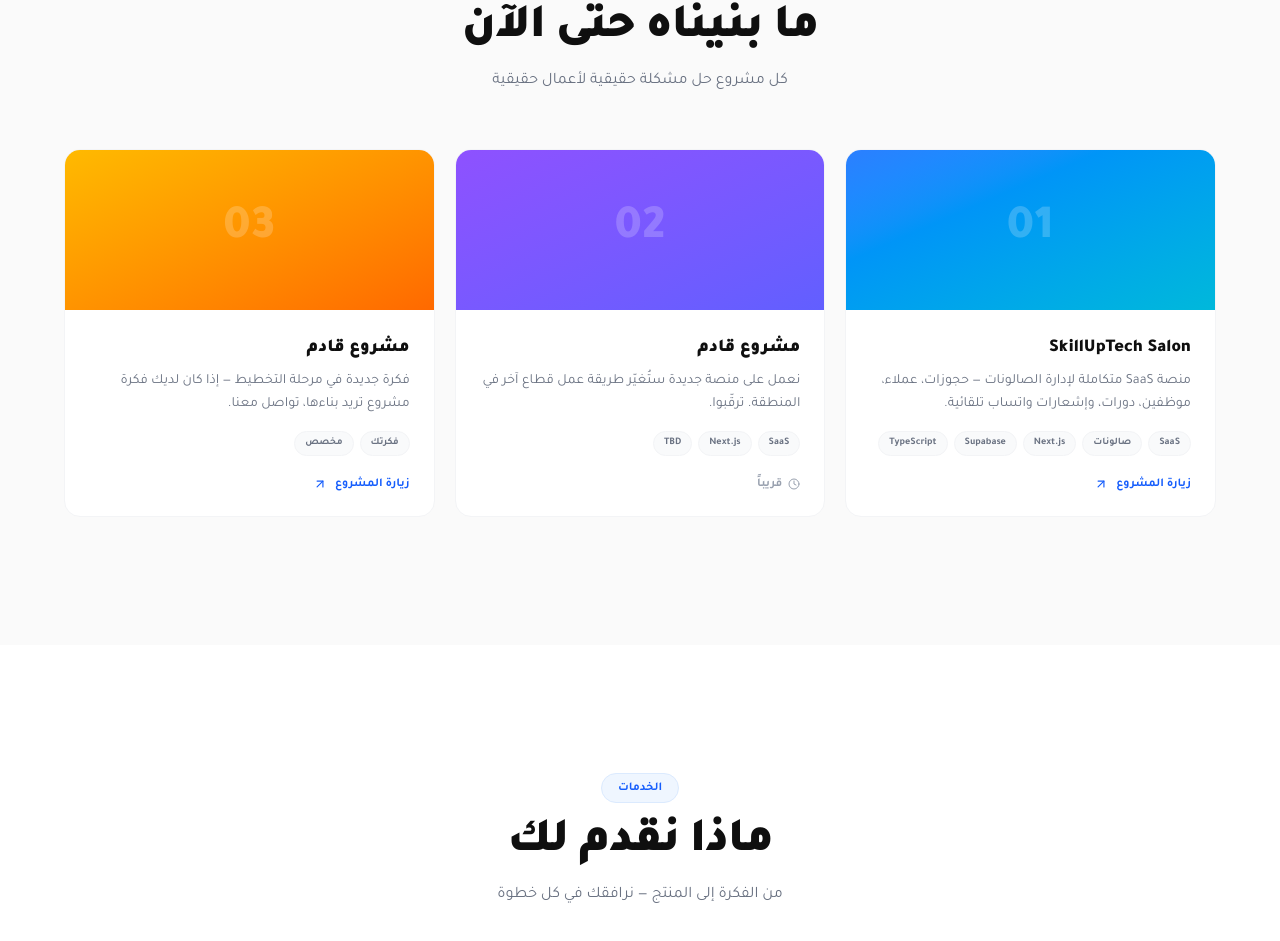
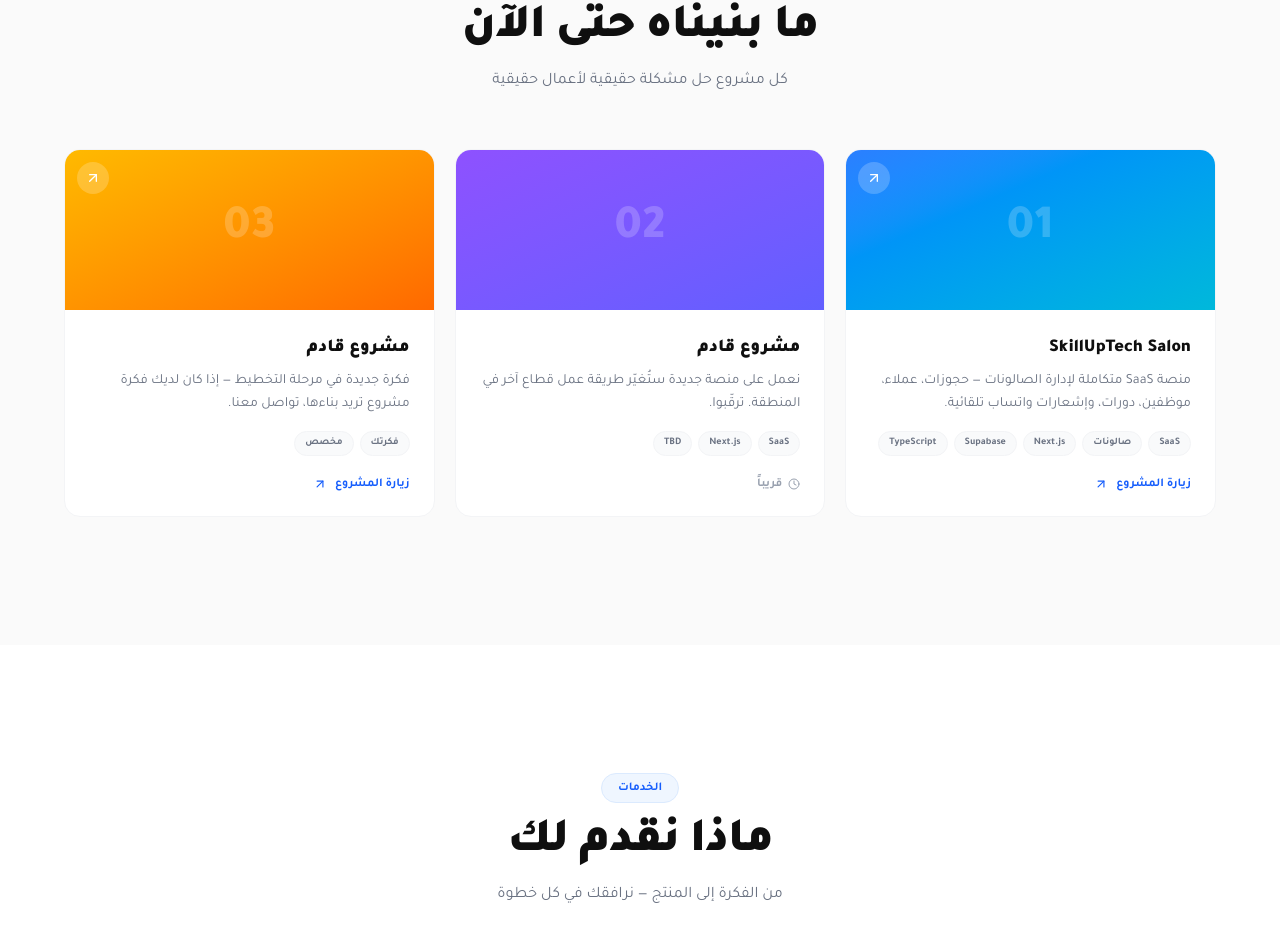
Before and after one commit to nian2215/skilluptech-profile, a Next.js app: page / in a window 1280 px wide. Shown: the part 1806-2747 px from the top of the page. Built offline with nearby package versions, Linux system fonts and the light colour scheme; no server answers.

Commit message:
fix: make entire project card clickable with arrow icon on image

```diff
--- a/src/components/ProjectsSection.tsx
+++ b/src/components/ProjectsSection.tsx
@@ -24,15 +24,26 @@ type Project = {
 }
 
 function ProjectCard({ project }: { project: Project }) {
+  const Wrapper = project.live ? motion.a : motion.div
+  const wrapperProps = project.live
+    ? { href: project.href, target: '_blank', rel: 'noopener noreferrer' }
+    : {}
+
   return (
-    <motion.div
+    <Wrapper
+      {...(wrapperProps as object)}
       variants={fadeUp}
       whileHover={{ y: -4 }}
       transition={{ type: 'spring', stiffness: 300, damping: 20 }}
-      className="group flex flex-col rounded-2xl border border-gray-100 bg-white hover:border-gray-200 hover:shadow-md transition-all duration-300 overflow-hidden"
+      className="group flex flex-col rounded-2xl border border-gray-100 bg-white hover:border-gray-200 hover:shadow-md transition-all duration-300 overflow-hidden cursor-pointer"
     >
-      <div className={`h-40 ${project.color} flex items-center justify-center`}>
+      <div className={`h-40 ${project.color} flex items-center justify-center relative`}>
         <span className="text-5xl font-black text-white/20 select-none">{project.label}</span>
+        {project.live && (
+          <div className="absolute top-3 end-3 w-8 h-8 rounded-full bg-white/20 flex items-center justify-center">
+            <ArrowUpRight size={16} className="text-white" />
+          </div>
+        )}
       </div>
 
       <div className="p-6 flex flex-col flex-1">
@@ -53,11 +64,10 @@ function ProjectCard({ project }: { project: Project }) {
         </div>
 
         {project.live ? (
-          <a href={project.href} target="_blank" rel="noopener noreferrer"
-            className="inline-flex items-center gap-2 text-xs font-bold text-blue-600 hover:text-blue-700 transition-colors w-fit group/link">
+          <span className="inline-flex items-center gap-2 text-xs font-bold text-blue-600 w-fit">
             <span>{project.liveLabel}</span>
-            <ArrowUpRight size={14} className="group-hover/link:translate-x-0.5 group-hover/link:-translate-y-0.5 transition-transform" />
-          </a>
+            <ArrowUpRight size={14} />
+          </span>
         ) : (
           <span className="inline-flex items-center gap-1.5 text-xs font-semibold text-gray-400">
             <Clock size={12} />
@@ -65,7 +75,7 @@ function ProjectCard({ project }: { project: Project }) {
           </span>
         )}
       </div>
-    </motion.div>
+    </Wrapper>
   )
 }
 
```
